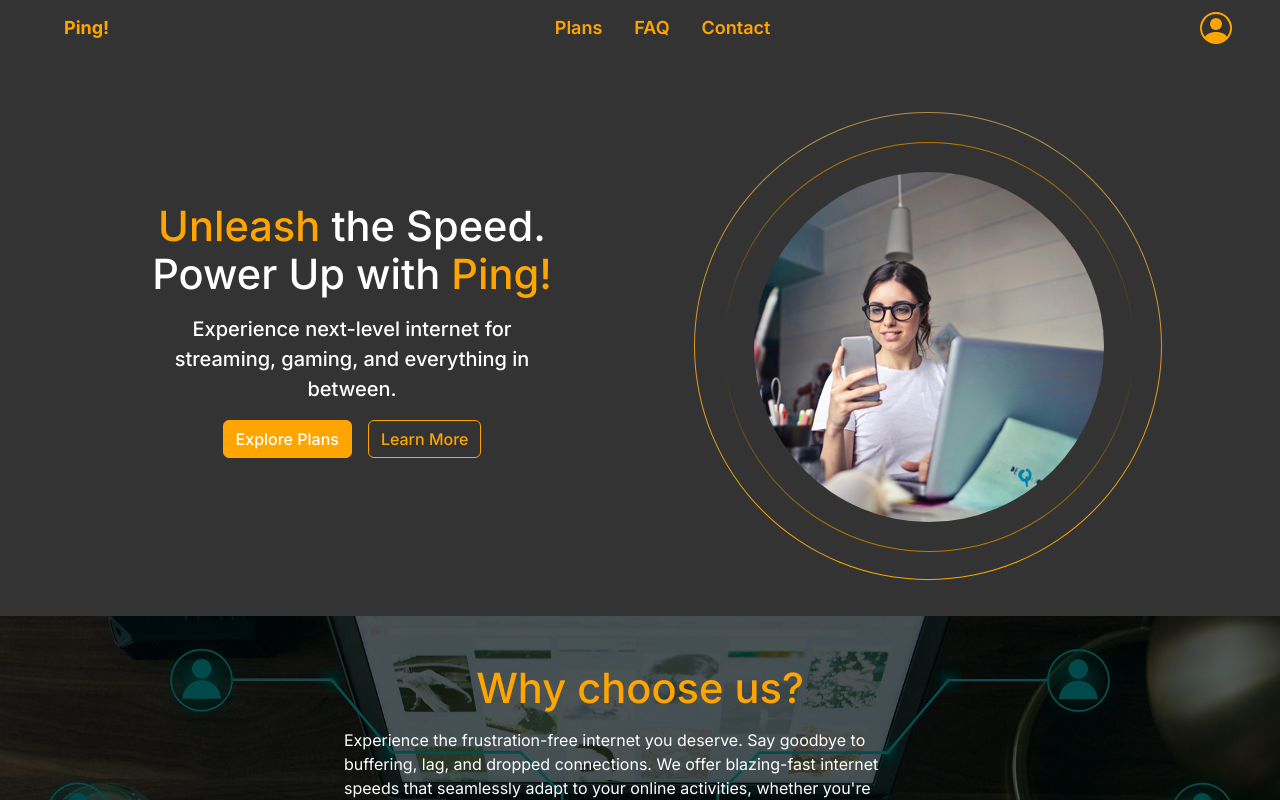
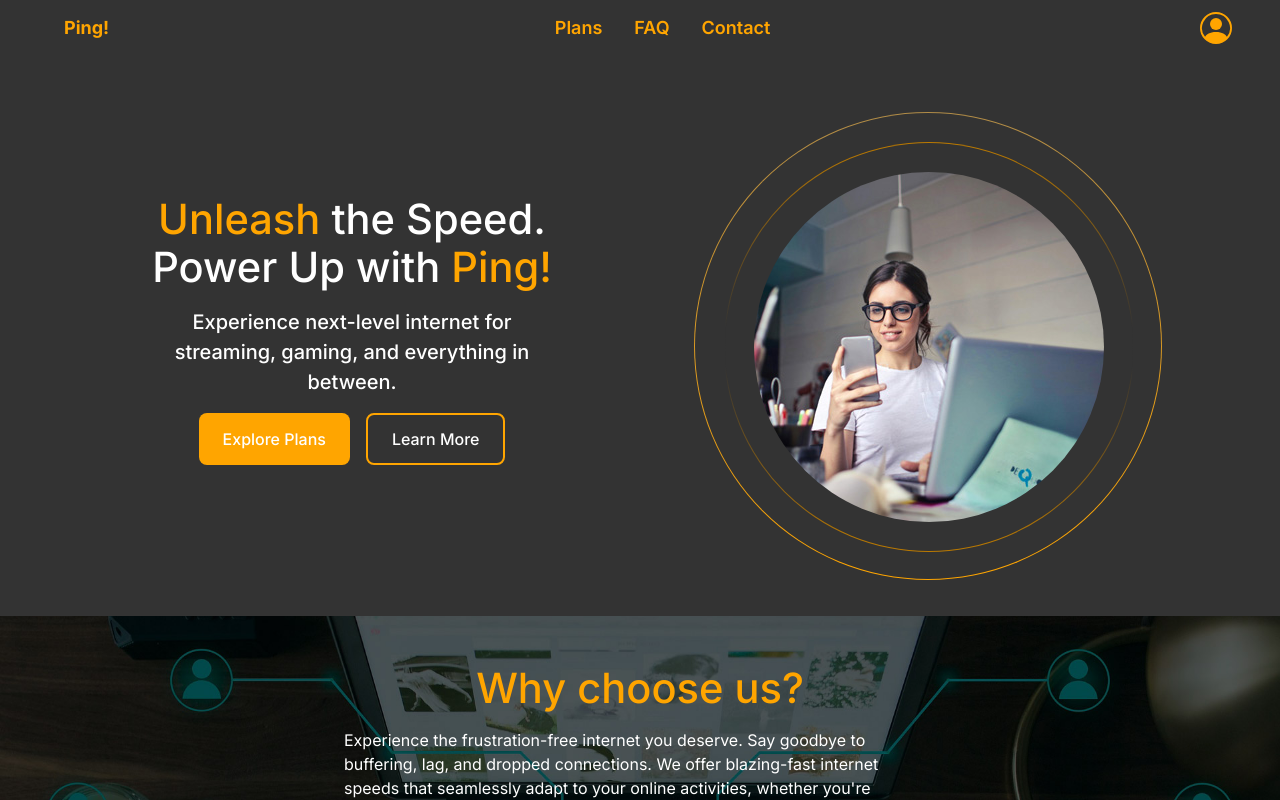
Before and after one commit to krisbelangernelson/internet-provider-ui-nextjs, a Next.js app: page / in a window 1280 px wide. Shown: the top 800 px of the page. Built offline with nearby package versions, Linux system fonts and the light colour scheme.

Commit message:
feat: hover on hero buttons

```diff
--- a/package.json
+++ b/package.json
@@ -3,7 +3,7 @@
   "version": "0.1.0",
   "private": true,
   "scripts": {
-    "dev": "next dev --turbo",
+    "dev": "next dev",
     "build": "next build",
     "start": "next start",
     "lint": "next lint",
--- a/src/components/pages/Home/HeroCTA.tsx
+++ b/src/components/pages/Home/HeroCTA.tsx
@@ -10,7 +10,7 @@ export default function HeroCTA() {
       <div className="flex flex-row gap-4">
         <button
           type="button"
-          className="btn-primary"
+          className="px-6 py-3 bg-primary text-white text-base font-medium rounded-lg transition-transform duration-200 ease-in-out hover:scale-105 hover:shadow-lg"
           onClick={() => {
             router.push(ROUTES.internet)
           }}
@@ -19,7 +19,7 @@ export default function HeroCTA() {
         </button>
         <button
           type="button"
-          className="btn-primary-outline"
+          className="px-6 py-3 border-2 border-primary text-white text-base font-medium rounded-lg transition-transform duration-200 ease-in-out hover:scale-105 hover:shadow-lg"
           onClick={() =>
             document.getElementById('features-summary')?.scrollIntoView({ behavior: 'smooth' })}
         >
--- a/src/components/pages/Home/HeroSection.tsx
+++ b/src/components/pages/Home/HeroSection.tsx
@@ -28,7 +28,7 @@ export default function HeroSection() {
                 </div>
                 <HeroCTA />
               </div>
-              <div className="flex-col items-center flex justify-center">
+              <div className="flex-col items-center flex justify-center transform hover:scale-105 transition-transform duration-700">
                 <div id="outer-ring">
                   <div id="outer-ring-filler">
                     <div id="inner-ring">
```
